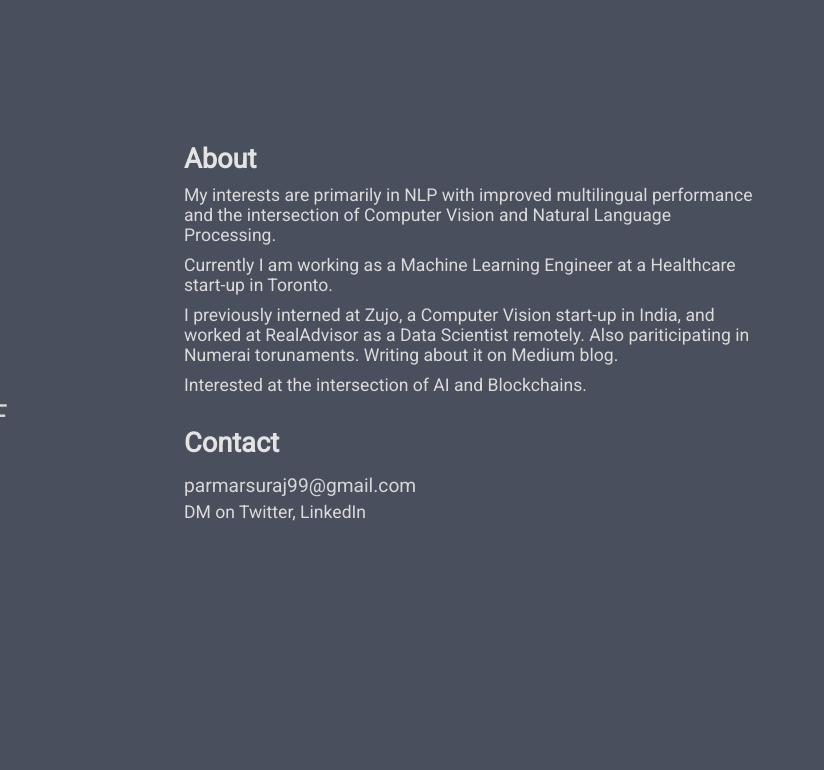
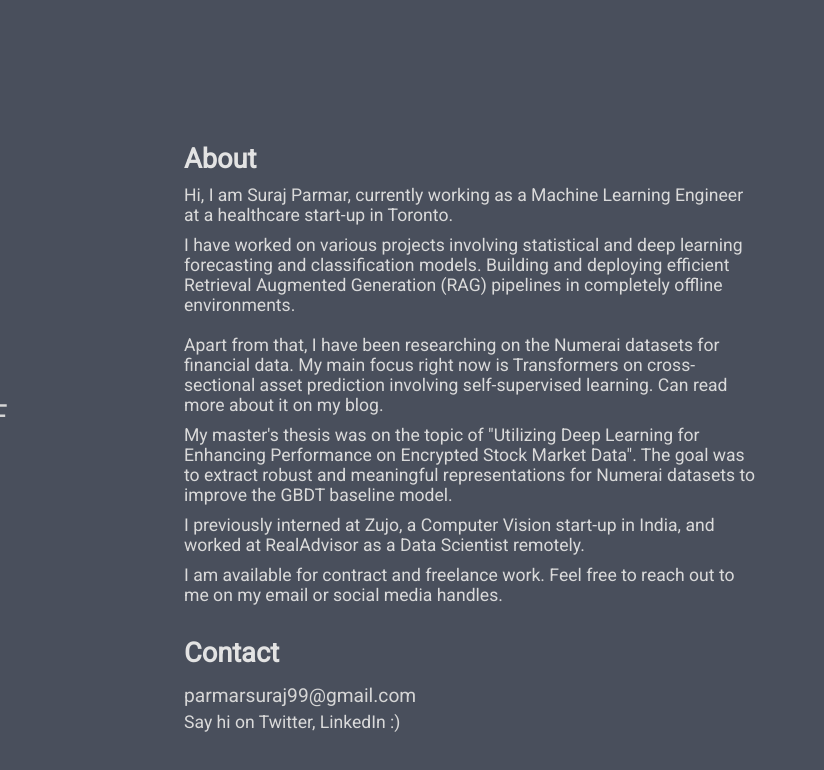
Before and after one commit to parmarsuraj99/parmarsuraj99.github.io, a plain HTML site: page index.html in a window 1280 px wide. Shown: the full height of the page, 456-1280 px from the left. Drawn offline with Linux system fonts and the light colour scheme.

Commit message:
update - June2024

```diff
--- a/index.html
+++ b/index.html
@@ -25,16 +25,32 @@
       </div>
       <div class="section-2">
          <h2>About</h2>
-         <p>My interests
-            are primarily in NLP with improved multilingual performance and the intersection of Computer Vision and
-            Natural Language Processing.</p>
-         <p>Currently I am working as a Machine Learning Engineer at a Healthcare start-up in Toronto.</p>
-         <p>I previously interned at Zujo, a Computer Vision start-up in India, and worked at RealAdvisor as a Data
-            Scientist remotely. Also pariticipating in Numerai torunaments. Writing about it on Medium blog.</p>
-         <p>Interested at the intersection of AI and Blockchains. </p>
-         <h2>Contact</h2>
+         <p>Hi, I am Suraj Parmar, currently working as a Machine Learning Engineer at a healthcare start-up in Toronto.
+         </p>
+         <p>I have worked on various projects involving statistical and deep learning forecasting and classification
+            models. Building and deploying efficient Retrieval Augmented Generation (RAG) pipelines in completely
+            offline environments. </p>
+         </p>
+         <p>Apart from that, I have been researching on the Numerai datasets for financial data.
+            My main focus right now is Transformers on cross-sectional asset prediction involving self-supervised
+            learning. Can read more about it on my blog.
+         </p>
+         <p>My master's thesis was on the topic of "Utilizing Deep Learning for Enhancing Performance on Encrypted Stock
+            Market Data".
+            The goal was to extract robust and meaningful representations for Numerai datasets to improve the GBDT
+            baseline model.</p>
+         <p>I previously interned at Zujo, a Computer Vision start-up in India,
+            and worked at RealAdvisor as a Data
+            Scientist remotely. </p>
+
+         <p>I am available for contract and freelance work.
+            Feel free to reach out to me on my email or social media
+            handles.</p>
+
+         <h2>Contact </h2>
          <a href="mailto:parmarsuraj99@gmail.com">parmarsuraj99@gmail.com</a>
-         <p>DM on Twitter, LinkedIn</p>
+         <p>Say hi on Twitter, LinkedIn :)</p>
+
       </div>
    </div>
 </body>
```
